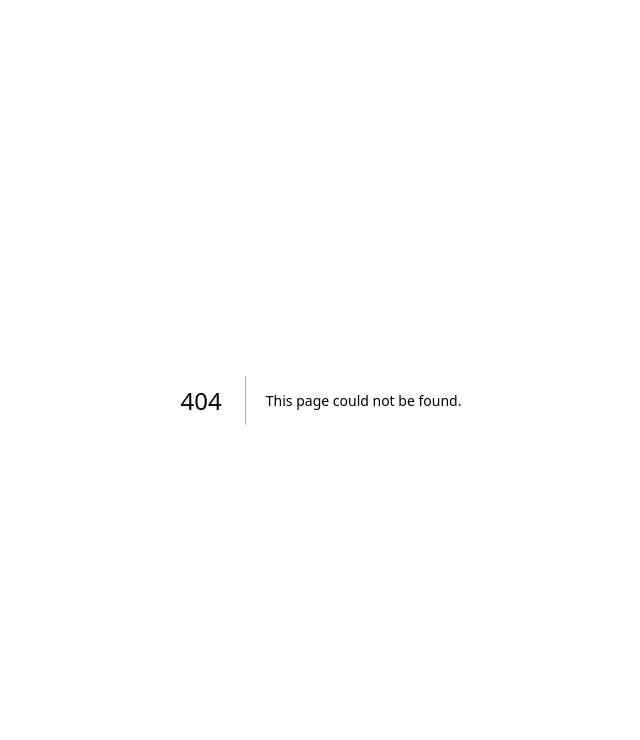
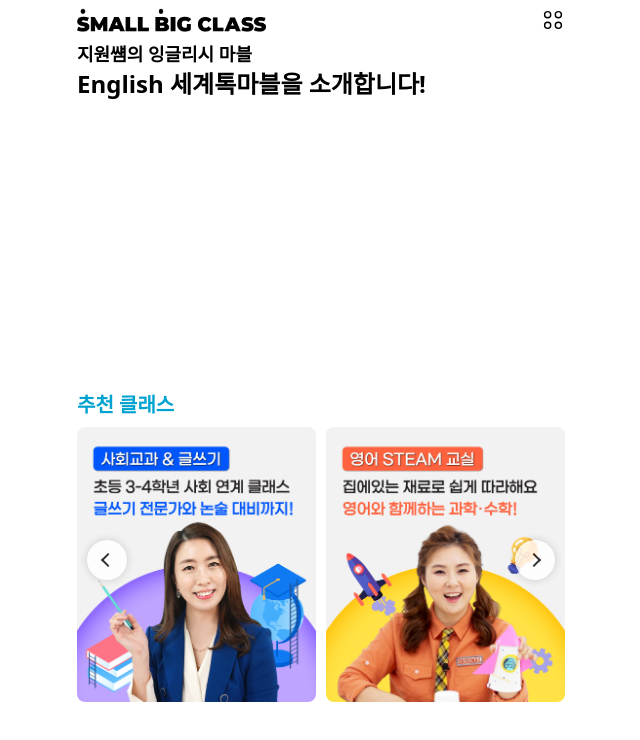
Before and after one commit to jomno/smb-tips-client, a Next.js app: page /videos/1 in a window 1280 px wide. Before the commit this address had no page. Shown: the top 740 px of the page, without its empty margins (319-959 px from the left). Built offline with nearby package versions, Linux system fonts and the light colour scheme.

Commit message:
프론트 - 강의 보는 페이지 완성

```diff
--- a/package.json
+++ b/package.json
@@ -21,6 +21,7 @@
     "react": "^18",
     "react-dom": "^18",
     "react-icons": "^5.2.1",
+    "react-player": "^2.16.0",
     "react-toastify": "^10.0.5",
     "swiper": "^11.1.3"
   },
--- a/src/app/home/Home.js
+++ b/src/app/home/Home.js
@@ -3,8 +3,8 @@
 import React from "react";
 import Navbar from "@/components/Navbar";
 
-import MainBanner from "./MainBanner";
-import ClassBanner from "./ClassBanner";
+import MainBanner from "@/components/MainBanner";
+import ClassBanner from "@/components/ClassBanner";
 
 import { sampleSize } from "lodash";
 
--- a/src/app/mypage/children/Content.js
+++ b/src/app/mypage/children/Content.js
@@ -6,7 +6,7 @@
 import { PiVideoFill } from "react-icons/pi";
 import { MdCategory } from "react-icons/md";
 
-import ClassBanner from "@/app/home/ClassBanner";
+import ClassBanner from "@/components/ClassBanner";
 import { sampleSize } from "lodash";
 
 export default function Content() {
--- a/src/app/mypage/parents/Content.js
+++ b/src/app/mypage/parents/Content.js
@@ -6,7 +6,7 @@
 import { PiVideoFill } from "react-icons/pi";
 import { MdCategory } from "react-icons/md";
 
-import ClassBanner from "@/app/home/ClassBanner";
+import ClassBanner from "@/components/ClassBanner";
 import { sampleSize } from "lodash";
 
 export default function Content() {
--- /dev/null
+++ b/src/app/videos/[id]/Content.js
@@ -0,0 +1,34 @@
+"use client";
+
+import ReactPlayer from "react-player";
+import ClassBanner from "@/components/ClassBanner";
+import { sampleSize } from "lodash";
+
+export default function Content({ classBanners }) {
+  const initialTheme = localStorage?.getItem("theme") || "light";
+  return (
+    <div className="flex flex-col">
+      <h2 className="text-lg font-semibold">지원썜의 잉글리시 마블</h2>
+      <h1 className="text-2xl font-bold">English 세계톡마블을 소개합니다!</h1>
+      <div className="relative pt-[56.25%]">
+        <ReactPlayer
+          url="https://www.youtube.com/watch?v=6n3pFFPSlW4"
+          width="100%"
+          height="100%"
+          className="absolute top-0 left-0"
+          controls
+          playsinline
+          controlsList="nodownload"
+        />
+      </div>
+
+      <div>
+        <h1 className="mt-4 text-xl font-bold">
+          <span className="text-[#00a2d0]">추천 클래스</span>
+        </h1>
+
+        <ClassBanner classBanners={sampleSize(classBanners, 3)} />
+      </div>
+    </div>
+  );
+}
--- /dev/null
+++ b/src/app/videos/[id]/page.js
@@ -0,0 +1,55 @@
+import Content from "./Content";
+
+export default async function Page({ searchParams }) {
+  const classBanners = [
+    {
+      id: 1,
+      url: "/class/class1.png",
+      link: "/",
+      is_publish: true,
+    },
+    {
+      id: 2,
+      url: "/class/class2.png",
+      link: "/",
+      is_publish: true,
+    },
+    {
+      id: 3,
+      url: "/class/class3.png",
+      link: "/",
+      is_publish: true,
+    },
+    {
+      id: 4,
+      url: "/class/class4.png",
+      link: "/",
+      is_publish: true,
+    },
+    {
+      id: 5,
+      url: "/class/class5.png",
+      link: "/",
+      is_publish: true,
+    },
+    {
+      id: 6,
+      url: "/class/class6.png",
+      link: "/",
+      is_publish: true,
+    },
+    {
+      id: 7,
+      url: "/class/class7.png",
+      link: "/",
+      is_publish: true,
+    },
+    {
+      id: 8,
+      url: "/class/class8.png",
+      link: "/",
+      is_publish: true,
+    },
+  ];
+  return <Content classBanners={classBanners} />;
+}
--- /dev/null
+++ b/src/app/videos/layout.js
@@ -0,0 +1,10 @@
+import Navbar from "@/components/Navbar";
+
+export default function Layout({ children }) {
+  return (
+    <div>
+      <Navbar />
+      <div>{children}</div>
+    </div>
+  );
+}
```
Also changed, not shown: src/components/ClassBanner.js (renamed from src/app/home/ClassBanner.js), src/components/MainBanner.js (renamed from src/app/home/MainBanner.js), src/components/SwiperNextBtn.js (renamed from src/app/home/SwiperNextBtn.js), src/components/SwiperPrevBtn.js (renamed from src/app/home/SwiperPrevBtn.js), src/components/mainbanner.css (renamed from src/app/home/mainbanner.css), 1 other file (tests, documents, lock files or other folders).
